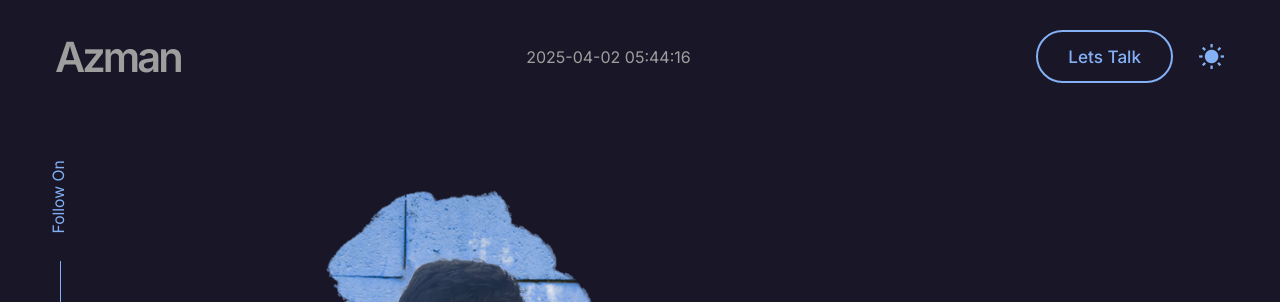
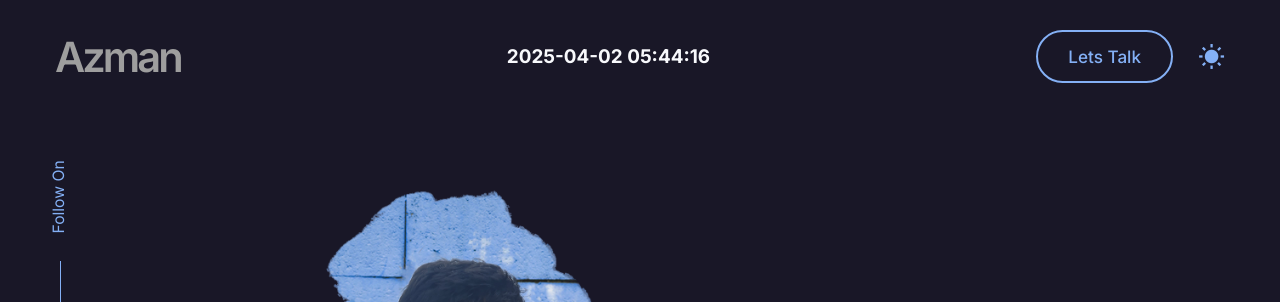
Before and after one commit to 77oaking/portfolio, a website with bundled scripts: page index.html in a window 1280 px wide. Shown: the top 302 px of the page. Built offline with nearby package versions, Linux system fonts and the light colour scheme; animation ran at ten frames a second.

Commit message:
Update style.css

```diff
--- a/assets/css/style.css
+++ b/assets/css/style.css
@@ -1608,3 +1608,10 @@ body {
     opacity: 1;
     transition: .3s;
 }  */
+
+
+#port-time{
+    color: var(--color-02);
+    font-size: var(--medium-font-size);
+    font-weight: var(--font-bold);
+}
```
